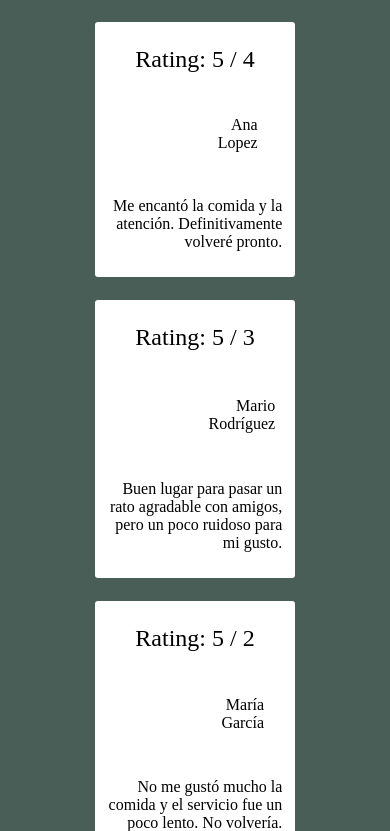
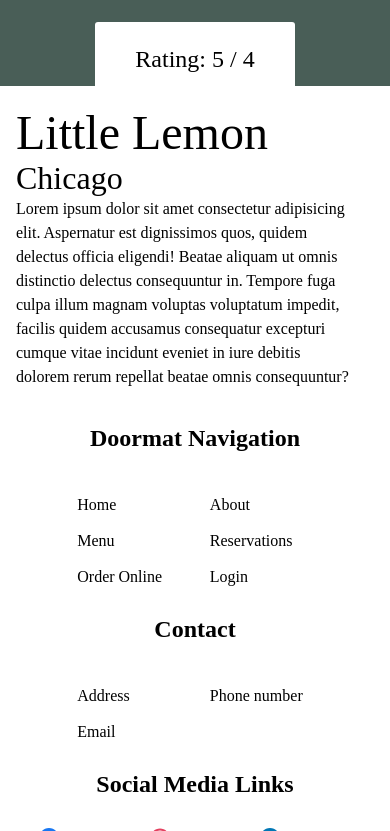
Before and after one commit to max-mena-SD/lemon-app, a React (Create React App) app: page / in a window 390 px wide. Shown: the part 1169-2000 px from the top of the page. Built offline with nearby package versions, Linux system fonts and the light colour scheme; a web font is replaced by a local one.

Commit message:
Modifying the css to fit mobile

```diff
--- a/src/components/Footer.jsx
+++ b/src/components/Footer.jsx
@@ -43,9 +43,10 @@ function Footer() {
           </li>
         </ul>
       </article>
+
       <article>
         <h2>Social Media Links</h2>
-        <ul>
+        <ul className="socialLinks">
           <li>
             <a href="#">Facebook</a>
           </li>
@@ -56,6 +57,29 @@ function Footer() {
             <a href="#">linkedin</a>
           </li>
         </ul>
+        <ul className="socialIcons">
+          <li>
+            <a href="#">
+              <svg width="48" height="48" fill="#1877F2">
+                <path d="M22 12C22 6.48 17.52 2 12 2C6.48 2 2 6.48 2 12C2 17.52 6.48 22 12 22C17.52 22 22 17.52 22 12M18 12L14 12V16H11V12H7V9H11V6H14V9H18V12Z"></path>
+              </svg>
+            </a>
+          </li>
+          <li>
+            <a href="#">
+              <svg width="48" height="48" fill="#E4405F">
+                <path d="M12,2.5C6.75,2.5 2.5,6.75 2.5,12C2.5,17.25 6.75,21.5 12,21.5C17.25,21.5 21.5,17.25 21.5,12C21.5,6.75 17.25,2.5 12,2.5M12,20C7.86,20 4.39,16.53 4.39,12C4.39,7.86 7.86,4.39 12,4.39C16.14,4.39 19.61,7.86 19.61,12C19.61,16.14 16.14,19.61 12,19.61M17.5,12A5.5,5.5 0 0,1 12,17.5A5.5,5.5 0 0,1 6.5,12A5.5,5.5 0 0,1 12,6.5A5.5,5.5 0 0,1 17.5,12Z"></path>
+              </svg>
+            </a>
+          </li>
+          <li>
+            <a href="#">
+              <svg width="48" height="48" fill="#0077B5">
+                <path d="M12 2C6.48 2 2 6.48 2 12C2 17.52 6.48 22 12 22C17.52 22 22 17.52 22 12C22 6.48 17.52 2 12 2M18 16.5H16.25V14.5C16.25 13.95 16.2 13.25 15.11 13.25C13.9 13.25 13.5 14 13.5 15V16.5H11.75V11H13.5V12.26C14 11.59 14.93 10.75 16.15 10.75C18.3 10.75 18 12.1 18 13.3V16.5Z"></path>
+              </svg>
+            </a>
+          </li>
+        </ul>
       </article>
     </footer>
   );
--- a/src/components/css/Footer.css
+++ b/src/components/css/Footer.css
@@ -32,12 +32,32 @@ article h2{
     font-family: karla;
     font-weight: 800;
 }
+.socialIcons{display: none;}
 
 @media (max-width:768px) {
+    img{
+        display: none;
+    }
     footer{
-        display: flex;
-    }
-    footer article{
         display: block;
     }
+    footer article {
+        display: block;
+    }
+    footer article li{
+        width: 40%;
+        float: left;
+        align-items: center;
+    }
+    footer h2{
+        width: 100%;
+        text-align: center;
+        display: inline-block;
+    }
+    .socialIcons{
+      padding: 0;
+      margin: 0;
+      display: flex;
+    }
+    .socialLinks{display: none;}
 }
--- a/src/components/css/TestimonialMain.css
+++ b/src/components/css/TestimonialMain.css
@@ -10,3 +10,10 @@
     grid-template-columns: repeat(auto-fit, minmax(200px, 1fr));
     column-gap: 20px;
 }
+
+@media (max-width:768px) {
+    .testimonial{
+        height: 42vh;
+        overflow: hidden;
+    }
+}
```
